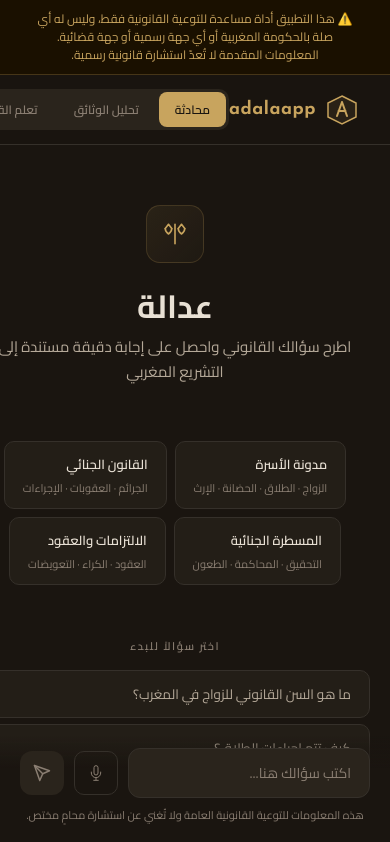
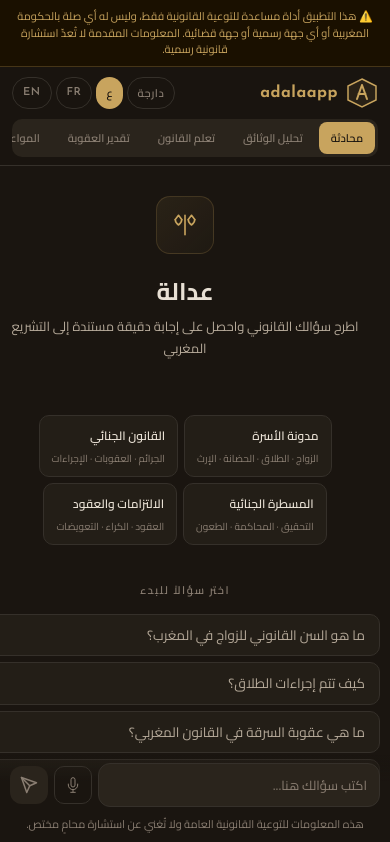
Before and after one commit to Aymaneerrachidi/ai-law-assistant, a React (Vite) app: page / in a window 390 px wide. Shown: the top 842 px of the page. Built offline with nearby package versions, Linux system fonts and the light colour scheme.

Commit message:
feat: full mobile responsiveness - responsive header, scrollable tabs, adaptive sizing

```diff
--- a/moroccan-law-qa.jsx
+++ b/moroccan-law-qa.jsx
@@ -583,6 +583,8 @@ if (typeof document !== "undefined" && !document.getElementById(styleId)) {
     *::-webkit-scrollbar-thumb:hover{background:#5a4f43}
     .msg-action-btn{transition:background 150ms,color 150ms,border-color 150ms}
     .msg-action-btn:hover{color:#c8a45e!important;border-color:#c8a45e50!important}
+    .hide-scrollbar::-webkit-scrollbar{display:none}
+    .hide-scrollbar{-ms-overflow-style:none;scrollbar-width:none}
   `;
   document.head.appendChild(s);
 }
@@ -650,6 +652,13 @@ export default function MoroccanLawQA() {
   const [deadlineResult, setDeadlineResult] = useState(null);
   const endRef = useRef(null);
   const fileRef = useRef(null);
+
+  const [isMobile, setIsMobile] = useState(typeof window !== "undefined" ? window.innerWidth < 640 : false);
+  useEffect(() => {
+    const h = () => setIsMobile(window.innerWidth < 640);
+    window.addEventListener("resize", h);
+    return () => window.removeEventListener("resize", h);
+  }, []);
 
   const rtl = language === "ar" || language === "dar";
   const t = UI[language];
@@ -1425,9 +1434,9 @@ export default function MoroccanLawQA() {
       <div style={{
         background: "#1a1000",
         borderBottom: `1px solid ${P.gold}40`,
-        padding: "10px 32px",
+        padding: isMobile ? "8px 14px" : "10px 32px",
         textAlign: "center",
-        fontSize: 12,
+        fontSize: isMobile ? 11 : 12,
         color: P.gold,
         lineHeight: 1.5,
         fontFamily: ff,
@@ -1438,17 +1447,46 @@ export default function MoroccanLawQA() {
       {/* ── Header ── */}
       <header style={{
         position: "sticky", top: 0, zIndex: 20,
-        display: "flex", alignItems: "center", justifyContent: "space-between",
-        padding: "14px 32px",
+        display: "flex", flexDirection: isMobile ? "column" : "row", alignItems: isMobile ? "stretch" : "center", justifyContent: "space-between",
+        padding: isMobile ? "10px 12px 8px" : "14px 32px",
+        gap: isMobile ? 10 : 0,
         background: "rgba(26,21,16,0.92)", backdropFilter: "blur(12px)", WebkitBackdropFilter: "blur(12px)",
         borderBottom: `1px solid ${P.border}`,
       }}>
-        <div style={{ display: "flex", alignItems: "center", gap: 10 }}>
-          <AdalaLogo />
-          <span style={{ fontSize: 18, fontWeight: 700, color: P.gold, letterSpacing: "0.5px", fontFamily: F }}>adalaapp</span>
+        {/* Top row: logo + language */}
+        <div style={{ display: "flex", alignItems: "center", justifyContent: "space-between" }}>
+          <div style={{ display: "flex", alignItems: "center", gap: 8 }}>
+            <AdalaLogo />
+            <span style={{ fontSize: isMobile ? 16 : 18, fontWeight: 700, color: P.gold, letterSpacing: "0.5px", fontFamily: F }}>adalaapp</span>
+          </div>
+          <div style={{ display: "flex", gap: 4 }}>
+            {[
+              { c: "dar", l: "دارجة" },
+              { c: "ar", l: "ع" },
+              { c: "fr", l: "FR" },
+              { c: "en", l: "EN" },
+            ].map(({ c, l }) => {
+              const on = language === c;
+              return (
+                <button key={c} onClick={() => { setLanguage(c); setMessages([]); setInput(""); }}
+                  style={{
+                    padding: isMobile ? "5px 10px" : "6px 14px", fontSize: isMobile ? 11 : 12, fontWeight: 600, fontFamily: (c === "ar" || c === "dar") ? FA : F,
+                    background: on ? P.gold : "transparent",
+                    color: on ? P.bg : P.textDim,
+                    border: on ? "none" : `1px solid ${P.border}`,
+                    borderRadius: 20, cursor: "pointer",
+                    transition: `all 250ms ${E}`,
+                    letterSpacing: c === "ar" ? 0 : "0.5px",
+                  }}
+                  onMouseEnter={(e) => { if (!on) { e.currentTarget.style.borderColor = P.goldMuted; e.currentTarget.style.color = P.gold; } }}
+                  onMouseLeave={(e) => { if (!on) { e.currentTarget.style.borderColor = P.border; e.currentTarget.style.color = P.textDim; } }}
+                >{l}</button>
+              );
+            })}
+          </div>
         </div>
-        {/* Mode toggle */}
-        <div style={{ display: "flex", gap: 4, background: P.bgInput, borderRadius: 10, padding: 3 }}>
+        {/* Mode toggle – scrollable on mobile */}
+        <div className="hide-scrollbar" style={{ display: "flex", gap: 4, background: P.bgInput, borderRadius: 10, padding: 3, overflowX: "auto", WebkitOverflowScrolling: "touch" }}>
           {[
             { m: "chat",     l: t.chatTab },
             { m: "doc",      l: t.docTab },
@@ -1460,50 +1498,25 @@ export default function MoroccanLawQA() {
             return (
               <button key={m} onClick={() => setMode(m)}
                 style={{
-                  padding: "6px 16px", fontSize: 12, fontWeight: 600, fontFamily: ff,
+                  padding: isMobile ? "6px 12px" : "6px 16px", fontSize: isMobile ? 11 : 12, fontWeight: 600, fontFamily: ff,
                   background: on ? P.gold : "transparent",
                   color: on ? P.bg : P.textDim,
                   border: "none", borderRadius: 8, cursor: "pointer",
                   transition: `all 250ms ${E}`,
-                  whiteSpace: "nowrap",
+                  whiteSpace: "nowrap", flexShrink: 0,
                 }}
               >{l}</button>
             );
           })}
         </div>
-        <div style={{ display: "flex", gap: 4 }}>
-          {[
-          { c: "dar", l: "دارجة" },
-            { c: "ar", l: "ع" },
-            { c: "fr", l: "FR" },
-            { c: "en", l: "EN" },
-          ].map(({ c, l }) => {
-            const on = language === c;
-            return (
-              <button key={c} onClick={() => { setLanguage(c); setMessages([]); setInput(""); }}
-                style={{
-                  padding: "6px 14px", fontSize: 12, fontWeight: 600, fontFamily: (c === "ar" || c === "dar") ? FA : F,
-                  background: on ? P.gold : "transparent",
-                  color: on ? P.bg : P.textDim,
-                  border: on ? "none" : `1px solid ${P.border}`,
-                  borderRadius: 20, cursor: "pointer",
-                  transition: `all 250ms ${E}`,
-                  letterSpacing: c === "ar" ? 0 : "0.5px",
-                }}
-                onMouseEnter={(e) => { if (!on) { e.currentTarget.style.borderColor = P.goldMuted; e.currentTarget.style.color = P.gold; } }}
-                onMouseLeave={(e) => { if (!on) { e.currentTarget.style.borderColor = P.border; e.currentTarget.style.color = P.textDim; } }}
-              >{l}</button>
-            );
-          })}
-        </div>
       </header>
 
       {/* ── Content ── */}
-      <main style={{ flex: 1, display: "flex", flexDirection: "column", maxWidth: 760, width: "100%", margin: "0 auto", padding: "0 20px", position: "relative" }}>
+      <main style={{ flex: 1, display: "flex", flexDirection: "column", maxWidth: 760, width: "100%", margin: "0 auto", padding: isMobile ? "0 10px" : "0 20px", position: "relative" }}>
 
         {mode === "doc" ? (
           /* ── Document Analysis View ── */
-          <div style={{ flex: 1, display: "flex", flexDirection: "column", padding: "40px 0 40px", animation: `fadeUp 400ms ${E} forwards` }}>
+          <div style={{ flex: 1, display: "flex", flexDirection: "column", padding: isMobile ? "20px 0 20px" : "40px 0 40px", animation: `fadeUp 400ms ${E} forwards` }}>
             {docState === "idle" && !extractedText ? (
               /* Upload area */
               <div style={{ flex: 1, display: "flex", flexDirection: "column", justifyContent: "center", alignItems: "center" }}>
@@ -1519,8 +1532,8 @@ export default function MoroccanLawQA() {
                       <path d="M14 2H6a2 2 0 0 0-2 2v16a2 2 0 0 0 2 2h12a2 2 0 0 0 2-2V8z"/><polyline points="14 2 14 8 20 8"/><line x1="12" y1="18" x2="12" y2="12"/><line x1="9" y1="15" x2="15" y2="15"/>
                     </svg>
                   </div>
-                  <h2 style={{ fontSize: rtl ? 26 : 28, fontWeight: 700, margin: "0 0 10px", color: P.text, fontFamily: ff }}>{t.uploadTitle}</h2>
-                  <p style={{ fontSize: 14, color: P.textMid, maxWidth: 440, margin: "0 auto", lineHeight: 1.65 }}>{t.uploadDesc}</p>
+                  <h2 style={{ fontSize: isMobile ? (rtl ? 20 : 22) : (rtl ? 26 : 28), fontWeight: 700, margin: "0 0 10px", color: P.text, fontFamily: ff }}>{t.uploadTitle}</h2>
+                  <p style={{ fontSize: isMobile ? 12 : 14, color: P.textMid, maxWidth: 440, margin: "0 auto", lineHeight: 1.65 }}>{t.uploadDesc}</p>
                 </div>
 
                 <div
@@ -1530,7 +1543,7 @@ export default function MoroccanLawQA() {
                   onDrop={(e) => { e.preventDefault(); setDragOver(false); handleFile(e.dataTransfer.files[0]); }}
                   style={{
                     width: "100%", maxWidth: 480,
-                    padding: "48px 32px",
+                    padding: isMobile ? "32px 16px" : "48px 32px",
                     border: `2px dashed ${dragOver ? P.gold : P.border}`,
                     borderRadius: 16,
                     background: dragOver ? `${P.gold}08` : P.bgCard,
@@ -1754,7 +1767,7 @@ export default function MoroccanLawQA() {
           </div>
         ) : mode === "sentence" ? (
           /* ── Sentence Estimator View ── */
-          <div style={{ flex: 1, display: "flex", flexDirection: "column", padding: "40px 0 60px", animation: `fadeUp 400ms ${E} forwards` }}>
+          <div style={{ flex: 1, display: "flex", flexDirection: "column", padding: isMobile ? "20px 0 40px" : "40px 0 60px", animation: `fadeUp 400ms ${E} forwards` }}>
             {sentenceResult ? (
               <div style={{ display: "flex", flexDirection: "column", gap: 16 }}>
                 <div style={{ display: "flex", alignItems: "center", gap: 10, padding: "10px 16px", background: P.bgCard, border: `1px solid ${P.border}`, borderRadius: 10 }}>
@@ -1807,12 +1820,12 @@ export default function MoroccanLawQA() {
                   <div style={{ width: 52, height: 52, margin: "0 auto 20px", display: "flex", alignItems: "center", justifyContent: "center", background: `linear-gradient(135deg,${P.gold}18,${P.gold}08)`, border: `1px solid ${P.gold}30`, borderRadius: 14 }}>
                     <svg width="24" height="24" viewBox="0 0 24 24" fill="none" stroke={P.gold} strokeWidth="1.5" strokeLinecap="round" strokeLinejoin="round"><path d="M12 22s8-4 8-10V5l-8-3-8 3v7c0 6 8 10 8 10z"/></svg>
                   </div>
-                  <h2 style={{ fontSize: rtl ? 22 : 24, fontWeight: 700, margin: "0 0 8px", color: P.text, fontFamily: ff }}>{t.sentenceTitle}</h2>
-                  <p style={{ fontSize: 14, color: P.textMid, maxWidth: 440, margin: "0 auto", lineHeight: 1.65 }}>{t.sentenceDesc}</p>
+                  <h2 style={{ fontSize: isMobile ? (rtl ? 18 : 20) : (rtl ? 22 : 24), fontWeight: 700, margin: "0 0 8px", color: P.text, fontFamily: ff }}>{t.sentenceTitle}</h2>
+                  <p style={{ fontSize: isMobile ? 12 : 14, color: P.textMid, maxWidth: 440, margin: "0 auto", lineHeight: 1.65 }}>{t.sentenceDesc}</p>
                 </div>
                 <div style={{ display: "flex", flexDirection: "column", gap: 8 }}>
                   <span style={{ fontSize: 11, fontWeight: 700, color: P.textDim, textTransform: "uppercase", letterSpacing: "0.07em" }}>{t.sentenceCrimeLabel}</span>
-                  <div style={{ display: "grid", gridTemplateColumns: "repeat(auto-fill,minmax(160px,1fr))", gap: 8 }}>
+                  <div style={{ display: "grid", gridTemplateColumns: `repeat(auto-fill,minmax(${isMobile ? 130 : 160}px,1fr))`, gap: 8 }}>
                     {Object.entries(t.sentenceCrimes).map(([k, v]) => {
                       const active = sentenceCrime === k;
                       return (
@@ -1859,7 +1872,7 @@ export default function MoroccanLawQA() {
           </div>
         ) : mode === "deadline" ? (
           /* ── Legal Deadline Calculator View ── */
-          <div style={{ flex: 1, display: "flex", flexDirection: "column", padding: "40px 0 60px", animation: `fadeUp 400ms ${E} forwards` }}>
+          <div style={{ flex: 1, display: "flex", flexDirection: "column", padding: isMobile ? "20px 0 40px" : "40px 0 60px", animation: `fadeUp 400ms ${E} forwards` }}>
             {deadlineResult ? (
               <div style={{ display: "flex", flexDirection: "column", gap: 16 }}>
                 <div style={{ display: "flex", alignItems: "center", gap: 10, padding: "10px 16px", background: P.bgCard, border: `1px solid ${P.border}`, borderRadius: 10 }}>
@@ -1904,8 +1917,8 @@ export default function MoroccanLawQA() {
                   <div style={{ width: 52, height: 52, margin: "0 auto 20px", display: "flex", alignItems: "center", justifyContent: "center", background: `linear-gradient(135deg,${P.gold}18,${P.gold}08)`, border: `1px solid ${P.gold}30`, borderRadius: 14 }}>
                     <svg width="24" height="24" viewBox="0 0 24 24" fill="none" stroke={P.gold} strokeWidth="1.5" strokeLinecap="round" strokeLinejoin="round"><rect x="3" y="4" width="18" height="18" rx="2" ry="2"/><line x1="16" y1="2" x2="16" y2="6"/><line x1="8" y1="2" x2="8" y2="6"/><line x1="3" y1="10" x2="21" y2="10"/></svg>
                   </div>
-                  <h2 style={{ fontSize: rtl ? 22 : 24, fontWeight: 700, margin: "0 0 8px", color: P.text, fontFamily: ff }}>{t.deadlineTitle}</h2>
-                  <p style={{ fontSize: 14, color: P.textMid, maxWidth: 440, margin: "0 auto", lineHeight: 1.65 }}>{t.deadlineDesc}</p>
+                  <h2 style={{ fontSize: isMobile ? (rtl ? 18 : 20) : (rtl ? 22 : 24), fontWeight: 700, margin: "0 0 8px", color: P.text, fontFamily: ff }}>{t.deadlineTitle}</h2>
+                  <p style={{ fontSize: isMobile ? 12 : 14, color: P.textMid, maxWidth: 440, margin: "0 auto", lineHeight: 1.65 }}>{t.deadlineDesc}</p>
                 </div>
                 <div style={{ display: "flex", flexDirection: "column", gap: 8 }}>
                   <span style={{ fontSize: 11, fontWeight: 700, color: P.textDim, textTransform: "uppercase", letterSpacing: "0.07em" }}>{t.deadlineDateLabel}</span>
@@ -1915,7 +1928,7 @@ export default function MoroccanLawQA() {
                 </div>
                 <div style={{ display: "flex", flexDirection: "column", gap: 8 }}>
                   <span style={{ fontSize: 11, fontWeight: 700, color: P.textDim, textTransform: "uppercase", letterSpacing: "0.07em" }}>{t.deadlineCaseLabel}</span>
-                  <div style={{ display: "grid", gridTemplateColumns: "repeat(auto-fill,minmax(180px,1fr))", gap: 8 }}>
+                  <div style={{ display: "grid", gridTemplateColumns: `repeat(auto-fill,minmax(${isMobile ? 140 : 180}px,1fr))`, gap: 8 }}>
                     {Object.entries(t.deadlineCases).map(([k, v]) => {
                       const active = deadlineCaseType === k;
                       return (
@@ -1936,7 +1949,7 @@ export default function MoroccanLawQA() {
           </div>
         ) : mode === "learn" ? (
           /* ── Legal Concepts Learn View ── */
-          <div style={{ flex: 1, display: "flex", flexDirection: "column", padding: "40px 0 60px", animation: `fadeUp 400ms ${E} forwards` }}>
+          <div style={{ flex: 1, display: "flex", flexDirection: "column", padding: isMobile ? "20px 0 40px" : "40px 0 60px", animation: `fadeUp 400ms ${E} forwards` }}>
             {learnResult ? (
               /* ── Result ── */
               <div style={{ display: "flex", flexDirection: "column", gap: 16 }}>
@@ -1964,12 +1977,12 @@ export default function MoroccanLawQA() {
                   <div style={{ width: 52, height: 52, margin: "0 auto 20px", display: "flex", alignItems: "center", justifyContent: "center", background: `linear-gradient(135deg,${P.gold}18,${P.gold}08)`, border: `1px solid ${P.gold}30`, borderRadius: 14 }}>
                     <svg width="24" height="24" viewBox="0 0 24 24" fill="none" stroke={P.gold} strokeWidth="1.5" strokeLinecap="round" strokeLinejoin="round"><path d="M2 3h6a4 4 0 0 1 4 4v14a3 3 0 0 0-3-3H2z"/><path d="M22 3h-6a4 4 0 0 0-4 4v14a3 3 0 0 1 3-3h7z"/></svg>
                   </div>
-                  <h2 style={{ fontSize: rtl ? 24 : 26, fontWeight: 700, margin: "0 0 8px", color: P.text, fontFamily: ff }}>{t.learnTitle}</h2>
-                  <p style={{ fontSize: 14, color: P.textMid, maxWidth: 440, margin: "0 auto", lineHeight: 1.65 }}>{t.learnDesc}</p>
+                  <h2 style={{ fontSize: isMobile ? (rtl ? 20 : 22) : (rtl ? 24 : 26), fontWeight: 700, margin: "0 0 8px", color: P.text, fontFamily: ff }}>{t.learnTitle}</h2>
+                  <p style={{ fontSize: isMobile ? 12 : 14, color: P.textMid, maxWidth: 440, margin: "0 auto", lineHeight: 1.65 }}>{t.learnDesc}</p>
                 </div>
 
                 {/* Profile selectors */}
-                <div style={{ background: P.bgCard, border: `1px solid ${P.border}`, borderRadius: 12, padding: "16px 20px", display: "flex", flexWrap: "wrap", gap: 20 }}>
+                <div style={{ background: P.bgCard, border: `1px solid ${P.border}`, borderRadius: 12, padding: isMobile ? "12px 12px" : "16px 20px", display: "flex", flexWrap: "wrap", gap: isMobile ? 14 : 20 }}>
                   <span style={{ fontSize: 11, fontWeight: 700, color: P.textDim, textTransform: "uppercase", letterSpacing: "0.07em", width: "100%" }}>{t.learnProfile}</span>
                   {[
                     { label: t.learnLevelLabel, key: "level", state: learnLevel, set: setLearnLevel, opts: Object.entries(t.learnLevels) },
@@ -1993,7 +2006,7 @@ export default function MoroccanLawQA() {
                 {/* Concept grid */}
                 <div>
                   <p style={{ fontSize: 11, fontWeight: 700, color: P.textDim, textTransform: "uppercase", letterSpacing: "0.07em", marginBottom: 12 }}>{t.learnConceptsTitle}</p>
-                  <div style={{ display: "grid", gridTemplateColumns: "repeat(auto-fill,minmax(200px,1fr))", gap: 8 }}>
+                  <div style={{ display: "grid", gridTemplateColumns: `repeat(auto-fill,minmax(${isMobile ? 140 : 200}px,1fr))`, gap: 8 }}>
                     {learnConcepts[language].map((c) => {
                       const active = learnConcept === c.id && !learnCustom.trim();
                       return (
@@ -2039,7 +2052,7 @@ export default function MoroccanLawQA() {
           </div>
         ) : !chat ? (
           /* ── Welcome ── */
-          <div style={{ flex: 1, display: "flex", flexDirection: "column", justifyContent: "center", padding: "60px 0 40px", animation: `fadeUp 500ms ${E} forwards` }}>
+          <div style={{ flex: 1, display: "flex", flexDirection: "column", justifyContent: "center", padding: isMobile ? "30px 0 20px" : "60px 0 40px", animation: `fadeUp 500ms ${E} forwards` }}>
 
             {/* Hero */}
             <div style={{ textAlign: "center", marginBottom: 56 }}>
@@ -2054,15 +2067,15 @@ export default function MoroccanLawQA() {
                   <path d="M12 3v18M3 7l3-4 3 4M15 7l3-4 3 4" /><path d="M3 7c0 3 3 5 3 5s3-2 3-5M15 7c0 3 3 5 3 5s3-2 3-5" />
                 </svg>
               </div>
-              <h1 style={{ fontSize: rtl ? 32 : 36, fontWeight: 700, margin: "0 0 10px", color: P.text, fontFamily: ff, letterSpacing: rtl ? 0 : "-0.5px", lineHeight: 1.2 }}>{t.title}</h1>
-              <p style={{ fontSize: 15, color: P.textMid, maxWidth: 440, margin: "0 auto", lineHeight: 1.65 }}>{t.subtitle}</p>
+              <h1 style={{ fontSize: isMobile ? (rtl ? 24 : 26) : (rtl ? 32 : 36), fontWeight: 700, margin: "0 0 10px", color: P.text, fontFamily: ff, letterSpacing: rtl ? 0 : "-0.5px", lineHeight: 1.2 }}>{t.title}</h1>
+              <p style={{ fontSize: isMobile ? 13 : 15, color: P.textMid, maxWidth: 440, margin: "0 auto", lineHeight: 1.65 }}>{t.subtitle}</p>
             </div>
 
             {/* Domains – horizontal pills */}
-            <div style={{ display: "flex", flexWrap: "wrap", gap: 8, justifyContent: "center", marginBottom: 40 }}>
+            <div style={{ display: "flex", flexWrap: "wrap", gap: isMobile ? 6 : 8, justifyContent: "center", marginBottom: isMobile ? 24 : 40 }}>
               {legalDomains[language].map((d, i) => (
                 <div key={i} style={{
-                  padding: "10px 18px",
+                  padding: isMobile ? "8px 12px" : "10px 18px",
                   background: P.bgCard,
                   border: `1px solid ${P.border}`,
                   borderRadius: 10,
@@ -2075,8 +2088,8 @@ export default function MoroccanLawQA() {
                   onMouseEnter={(e) => { e.currentTarget.style.borderColor = P.goldMuted; e.currentTarget.style.background = P.bgHover; }}
                   onMouseLeave={(e) => { e.currentTarget.style.borderColor = P.border; e.currentTarget.style.background = P.bgCard; }}
                 >
-                  <div style={{ fontSize: 13, fontWeight: 600, color: P.text, marginBottom: 2 }}>{d.title}</div>
-                  <div style={{ fontSize: 11, color: P.textDim }}>{d.desc}</div>
+                  <div style={{ fontSize: isMobile ? 12 : 13, fontWeight: 600, color: P.text, marginBottom: 2 }}>{d.title}</div>
+                  <div style={{ fontSize: isMobile ? 10 : 11, color: P.textDim }}>{d.desc}</div>
                 </div>
               ))}
             </div>
@@ -2088,7 +2101,7 @@ export default function MoroccanLawQA() {
                 {quickQuestions[language].map((q, i) => (
                   <button key={i} onClick={() => send(q)}
                     style={{
-                      padding: "13px 18px",
+                      padding: isMobile ? "10px 14px" : "13px 18px",
                       background: P.bgCard,
                       border: `1px solid ${P.border}`,
                       borderRadius: 10,
@@ -2120,7 +2133,7 @@ export default function MoroccanLawQA() {
           </div>
         ) : (
           /* ── Messages ── */
-          <div style={{ flex: 1, overflowY: "auto", padding: "24px 0 140px", display: "flex", flexDirection: "column", gap: 12 }}>
+          <div style={{ flex: 1, overflowY: "auto", padding: isMobile ? "16px 0 120px" : "24px 0 140px", display: "flex", flexDirection: "column", gap: 10 }}>
             <div style={{ display: "flex", justifyContent: rtl ? "flex-start" : "flex-end", gap: 6, marginBottom: 4, flexShrink: 0 }}>
               {messages.some((m) => m.role === "assistant") && !loading && (
                 <button onClick={exportChatPdf} style={{ padding: "5px 12px", fontSize: 11, fontWeight: 600, fontFamily: ff, background: `${P.gold}18`, color: P.gold, border: `1px solid ${P.gold}40`, borderRadius: 8, cursor: "pointer" }}>{t.exportPdf}</button>
@@ -2215,10 +2228,10 @@ export default function MoroccanLawQA() {
       {mode === "chat" && (
       <div style={{
         position: chat ? "fixed" : "sticky", bottom: 0, left: 0, right: 0, zIndex: 20,
-        padding: "12px 20px 20px",
+        padding: isMobile ? "8px 10px 12px" : "12px 20px 20px",
         background: `linear-gradient(to top, ${P.bg} 70%, transparent)`,
       }}>
-        <div style={{ maxWidth: 760, margin: "0 auto", display: "flex", gap: 10, alignItems: "center" }}>
+        <div style={{ maxWidth: 760, margin: "0 auto", display: "flex", gap: isMobile ? 6 : 10, alignItems: "center" }}>
           <input
             type="text" value={input}
             onChange={(e) => { setInput(e.target.value); if (voiceError) setVoiceError(""); }}
@@ -2226,8 +2239,8 @@ export default function MoroccanLawQA() {
             placeholder={t.placeholder}
             disabled={loading}
             style={{
-              flex: 1, height: 48, padding: "0 18px",
-              fontSize: 14, fontFamily: ff,
+              flex: 1, height: isMobile ? 42 : 48, padding: isMobile ? "0 12px" : "0 18px",
+              fontSize: isMobile ? 13 : 14, fontFamily: ff,
               color: P.text,
               background: P.bgInput,
               border: `1px solid ${P.border}`,
@@ -2243,7 +2256,7 @@ export default function MoroccanLawQA() {
               onClick={voiceTranscribing ? undefined : isListening ? stopVoice : startVoice}
               title={voiceTranscribing ? t.voiceTranscribing : isListening ? t.voiceTapToStop : t.voiceListen}
               style={{
-                width: 44, height: 44, borderRadius: 10,
+                width: isMobile ? 38 : 44, height: isMobile ? 38 : 44, borderRadius: 10,
                 border: `1px solid ${isListening ? P.gold + "60" : voiceTranscribing ? P.gold + "40" : P.border}`,
                 background: isListening ? `${P.gold}18` : voiceTranscribing ? `${P.gold}10` : "transparent",
                 color: isListening ? P.gold : voiceTranscribing ? P.goldMuted : P.textDim,
@@ -2269,7 +2282,7 @@ export default function MoroccanLawQA() {
             onClick={() => send()}
             disabled={loading || !input.trim()}
             style={{
-              width: 44, height: 44,
+              width: isMobile ? 38 : 44, height: isMobile ? 38 : 44,
               display: "flex", alignItems: "center", justifyContent: "center",
               background: loading || !input.trim() ? P.bgInput : P.gold,
               color: loading || !input.trim() ? P.textDim : P.bg,
```
